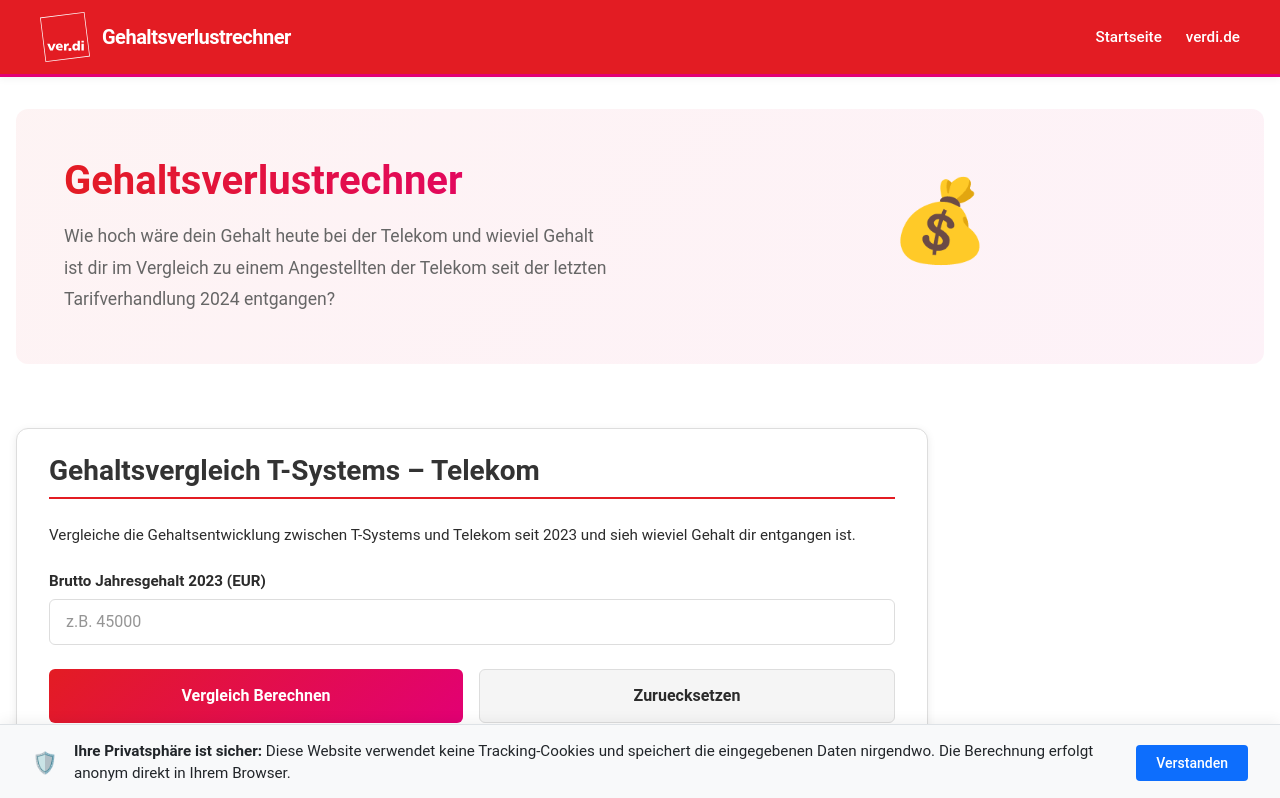
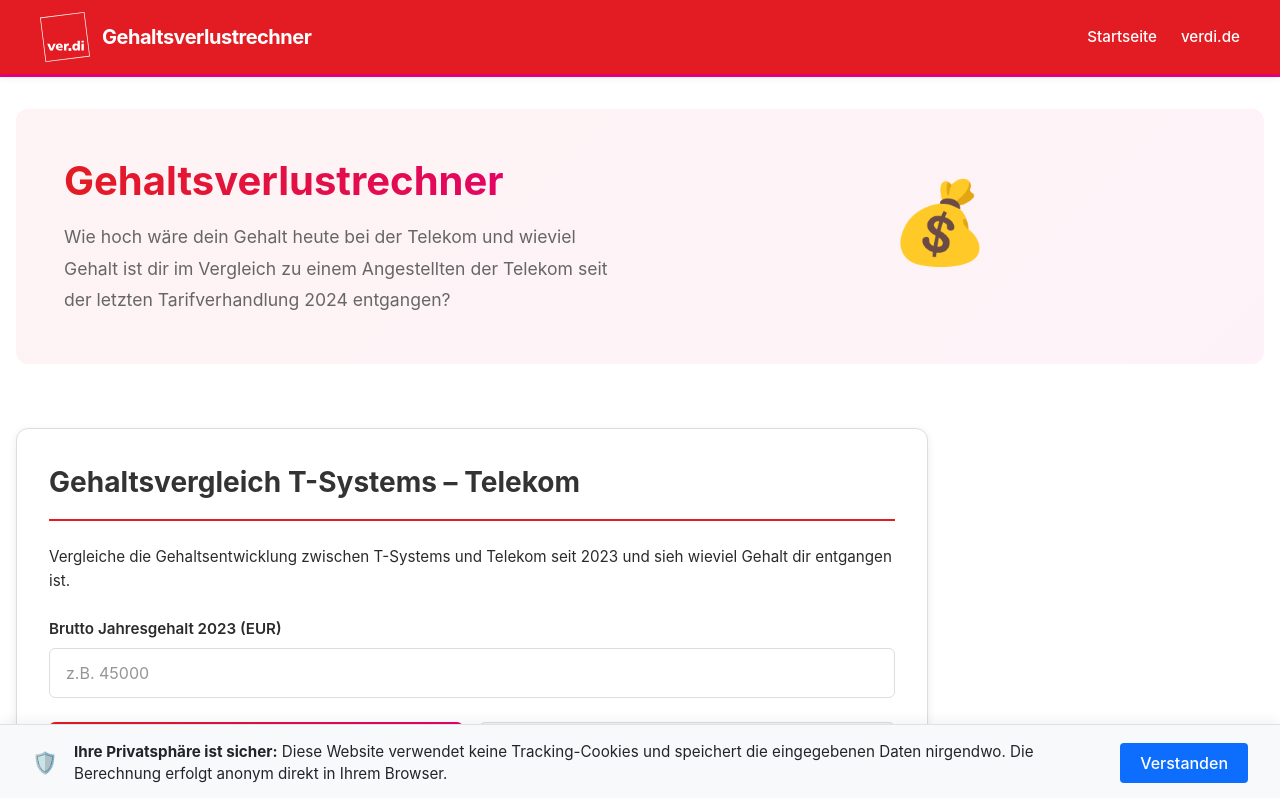
Before and after one commit to maravondra/verdi-gehalt-rechner, an Angular app: page / in a window 1280 px wide. Shown: the top 798 px of the page. Built offline with nearby package versions, Linux system fonts and the light colour scheme.

Commit message:
change the font

```diff
--- a/src/app/app.scss
+++ b/src/app/app.scss
@@ -14,8 +14,6 @@
   margin: 0;
   padding: 0;
   height: 100%;
-  font-family:
-    -apple-system, BlinkMacSystemFont, 'Segoe UI', Roboto, 'Helvetica Neue', Arial, sans-serif;
 }
 
 // Hlavní kontejner Angular aplikace
@@ -23,6 +21,8 @@
   display: flex;
   flex-direction: column;
   min-height: 100vh; /* Přes celou výšku obrazovky */
+  font-family:
+    -apple-system, BlinkMacSystemFont, 'Segoe UI', Roboto, 'Helvetica Neue', Arial, sans-serif;
 }
 
 .page-wrapper {
--- a/src/styles.scss
+++ b/src/styles.scss
@@ -40,11 +40,13 @@
   // Angular Material's system-level CSS variables. Learn more about these
   // variables at https://material.angular.dev/guide/system-variables
   color: var(--mat-sys-on-surface);
-  font: var(--mat-sys-body-medium);
+  // font: var(--mat-sys-body-medium);
 
   // Reset the user agent margin.
   margin: 0;
   height: 100%;
+  font-family:
+    -apple-system, BlinkMacSystemFont, 'Segoe UI', Roboto, 'Helvetica Neue', Arial, sans-serif;
 }
 /* You can add global styles to this file, and also import other style files */
 
```
